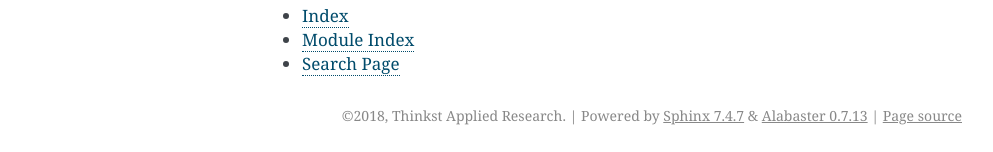
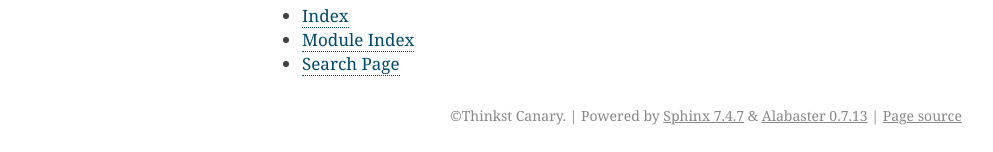
Before and after one commit to thinkst/opencanary, a Sphinx documentation site: the page built from docs/index.rst, in a window 1280 px wide. Shown: the part 1583-1735 px from the top of the page, without its empty margins (148-1141 px from the left). Built offline with Sphinx 7.4.7, drawn with Linux system fonts in a browser that asks for light colours.

Commit message:
Update readthedocs

```diff
--- a/docs/conf.py
+++ b/docs/conf.py
@@ -47,7 +47,7 @@ master_doc = 'index'
 
 # General information about the project.
 project = u'OpenCanary'
-copyright = u'2018, Thinkst Applied Research'
+copyright = u'Thinkst Canary'
 author = u'Thinkst Applied Research'
 
 # The version info for the project you're documenting, acts as replacement for
```
